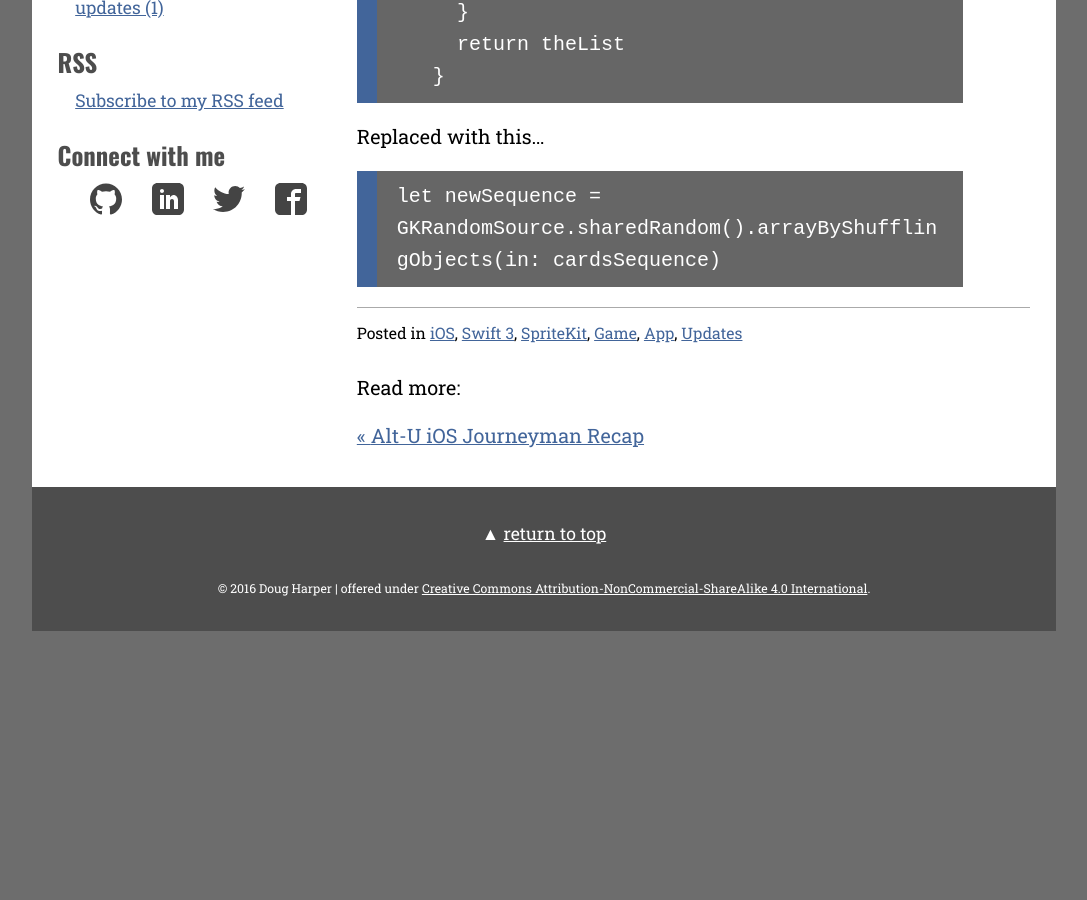
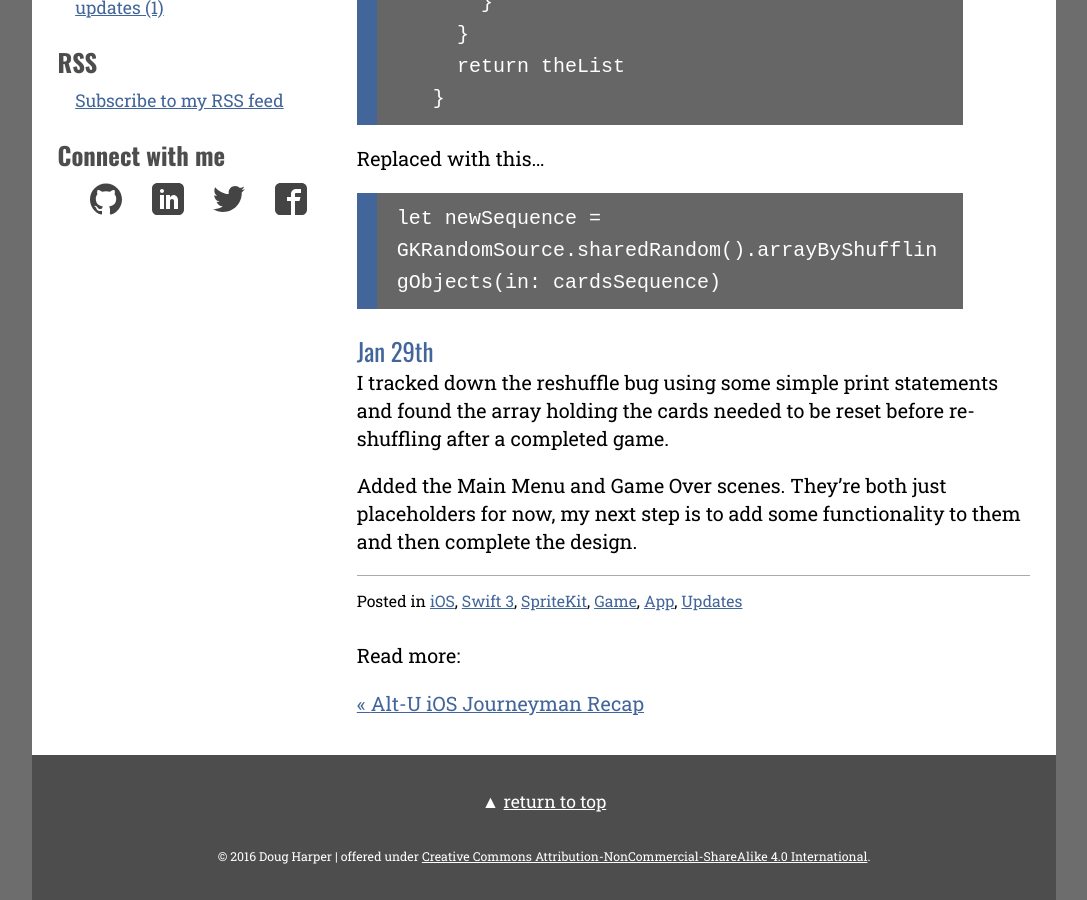
Before and after one commit to endodoug/endodoug.github.io, a Jekyll site: the page built from _posts/2017-01-28-magical-forest-memory-update.md, in a window 1280 px wide and 900 px high, scrolled down 1230 px. Shown: the whole window, without its empty margins (96-1183 px from the left). Built offline with Jekyll 4.4.1, drawn with Linux system fonts in a browser that asks for light colours; comment, search, counter and statistics services are not loaded; before the commit the page ends 1861 px from its top, so only the background shows below that.

Commit message:
Jan 29 update

```diff
--- a/_posts/2017-01-28-magical-forest-memory-update.md
+++ b/_posts/2017-01-28-magical-forest-memory-update.md
@@ -9,7 +9,7 @@ published: true
 
 I am starting a complete overhaul of [Magical Forest Memory Match](https://itunes.apple.com/us/app/magical-forest-memory-match/id984939318?ls=1&mt=8 "Magical Forest Memory Match"), which I made as a SpriteKit learning project.  Currently, it's a simple one scene memory game that tracks your best score.  There's not much to it, but my 3 yr-old likes it and asks for it specifically.  So, my plan is to make a few more levels with the art work I currently have.
 
-Here's the plan (Phase 1):
+## Here's the plan (Phase 1):
 
 * Create a Main Menu scene
 * Create a Game Over scene
@@ -37,3 +37,10 @@ A cool little note about something I discovered.  While converting from Swift 2.
 Replaced with this...
 
     let newSequence = GKRandomSource.sharedRandom().arrayByShufflingObjects(in: cardsSequence)
+
+
+### Jan 29th
+
+I tracked down the reshuffle bug using some simple print statements and found the array holding the cards needed to be reset before re-shuffling after a completed game.
+
+Added the Main Menu and Game Over scenes.  They're both just placeholders for now, my next step is to add some functionality to them and then complete the design.
```
